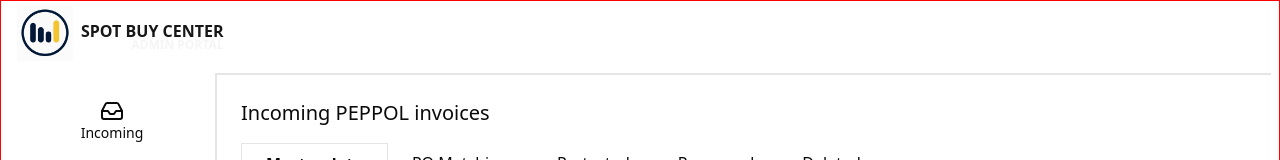
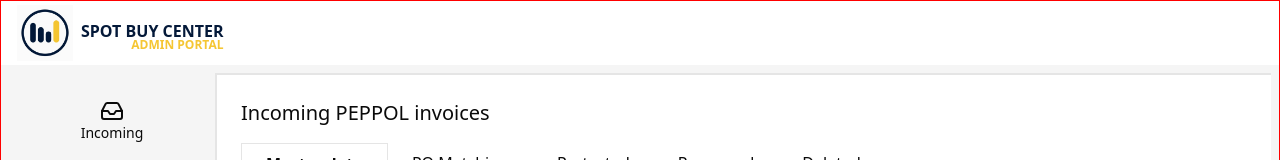
Before and after one commit to Sangtm12/spot-buy-center, a React (Vite) app: page /peppol-invoices in a window 1280 px wide. Shown: the top 160 px of the page. Built offline with nearby package versions, Linux system fonts and the light colour scheme.

Commit message:
fix: color conflict with shadcn

```diff
--- a/src/components/Tag.tsx
+++ b/src/components/Tag.tsx
@@ -12,7 +12,7 @@ const Tag = ({
     <div
       className={clsx(
         "font-bold text-white px-4 py-1 text-xs rounded-sm",
-        { "bg-amber-300": !className?.includes("bg-") },
+        { "bg-custom-secondary": !className?.includes("bg-") },
         className
       )}
     >
--- a/src/components/layout/AppLayout.tsx
+++ b/src/components/layout/AppLayout.tsx
@@ -4,7 +4,7 @@ import Sidenav from "./Sidenav";
 
 const AppLayout = () => {
   return (
-    <div className="h-screen bg-background flex flex-col debug">
+    <div className="h-screen bg-custom-background flex flex-col debug">
       <Header />
       <div className="p-2 flex-1 flex min-h-0">
         <Sidenav />
--- a/src/components/layout/Header/index.tsx
+++ b/src/components/layout/Header/index.tsx
@@ -3,8 +3,12 @@ const Header = () => {
     <div className="bg-white h-16 flex items-center">
       <img src="Logo.png" alt="logo" className="size-14 ml-4" />
       <div className="flex flex-col items-end h-full ml-2">
-        <p className="font-bold text-primary leading-3 mt-6">SPOT BUY CENTER</p>
-        <p className="text-xs text-secondary font-semibold">ADMIN PORTAL</p>
+        <p className="font-bold text-custom-primary leading-3 mt-6">
+          SPOT BUY CENTER
+        </p>
+        <p className="text-xs text-custom-secondary font-semibold">
+          ADMIN PORTAL
+        </p>
       </div>
     </div>
   );
--- a/src/components/layout/Sidenav/SidenavItem.tsx
+++ b/src/components/layout/Sidenav/SidenavItem.tsx
@@ -19,7 +19,7 @@ const SidenavItem = ({
     <Link to={link}>
       <div
         className={clsx(
-          "h-24 flex flex-col items-center justify-center bg-background cursor-pointer",
+          "h-24 flex flex-col items-center justify-center bg-custom-background cursor-pointer",
           {
             "bg-white border-2 border-border border-r-0": isActive,
             "hover:brightness-95 transition-[filter] border-r-2 border-border":
--- a/src/index.css
+++ b/src/index.css
@@ -4,10 +4,10 @@
 @custom-variant dark (&:is(.dark *));
 
 @theme {
-  --color-primary: #041939;
-  --color-secondary: #f5c633;
-  --color-background: #f5f5f5;
-  --color-border: #e5e5e5;
+  --color-custom-primary: #041939;
+  --color-custom-secondary: #f5c633;
+  --color-custom-background: #f5f5f5;
+  --color-custom-border: #e5e5e5;
 }
 
 .debug {
@@ -126,6 +126,6 @@
     @apply border-border outline-ring/50;
   }
   body {
-    @apply bg-background text-foreground;
+    @apply bg-custom-background text-foreground;
   }
 }
--- a/src/pages/PeppolInvoices/MasterData/MasterDataHeader.tsx
+++ b/src/pages/PeppolInvoices/MasterData/MasterDataHeader.tsx
@@ -11,7 +11,7 @@ import { Filter } from "lucide-react";
 
 const MasterDataHeader = () => {
   return (
-    <div className="bg-background h-12 flex gap-2 items-center px-2">
+    <div className="bg-custom-background h-12 flex gap-2 items-center px-2">
       <SearchInput />
       <Select>
         <SelectTrigger className="min-w-18 justify-center bg-white border-border">
--- a/src/pages/PeppolInvoices/MasterData/index.tsx
+++ b/src/pages/PeppolInvoices/MasterData/index.tsx
@@ -20,7 +20,7 @@ const MasterData = () => {
             <InvoiceData />
             <PDFViewer />
           </div>
-          <div className="h-14 bg-background flex items-center gap-4">
+          <div className="h-14 bg-custom-background flex items-center gap-4">
             <Button variant="danger">
               <Trash size={16} /> Delete
             </Button>
```
